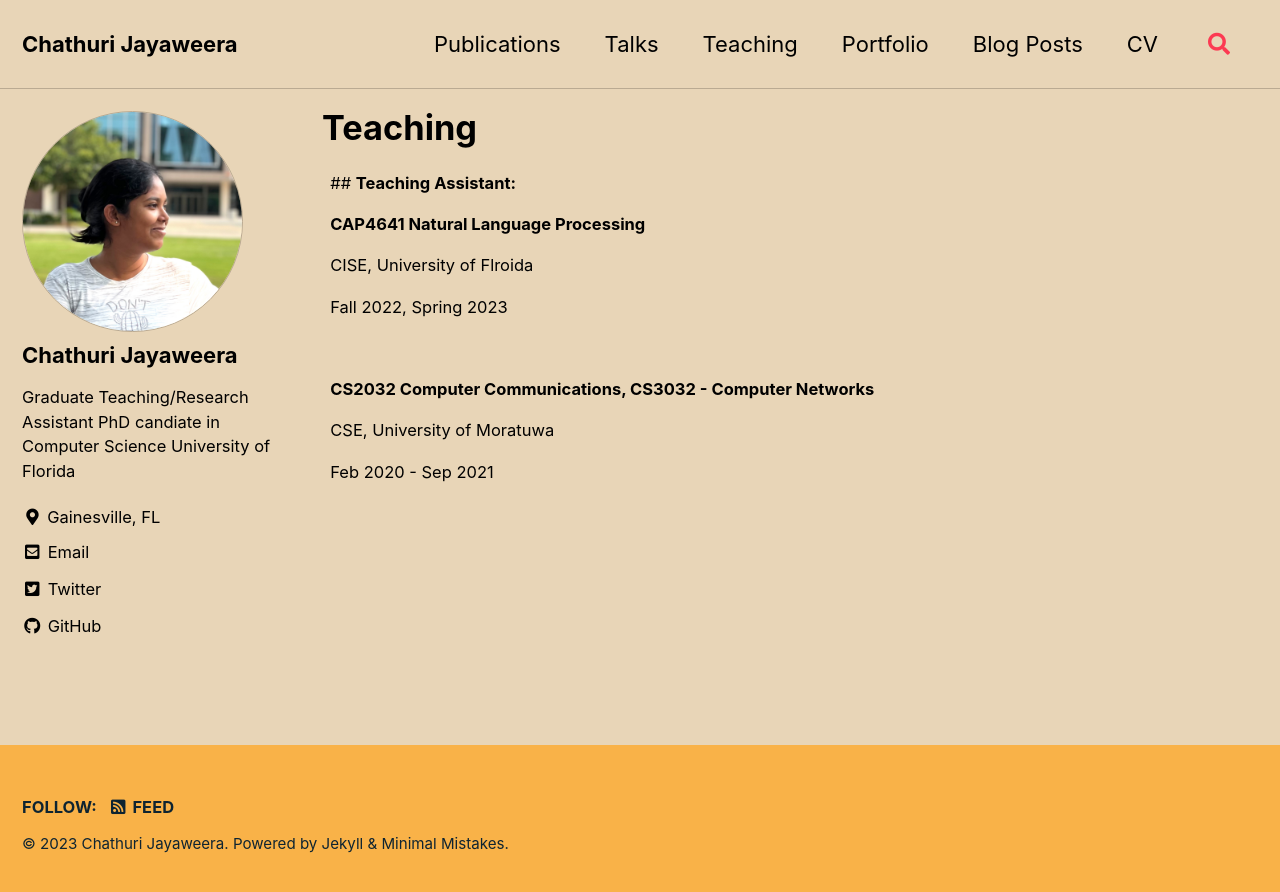
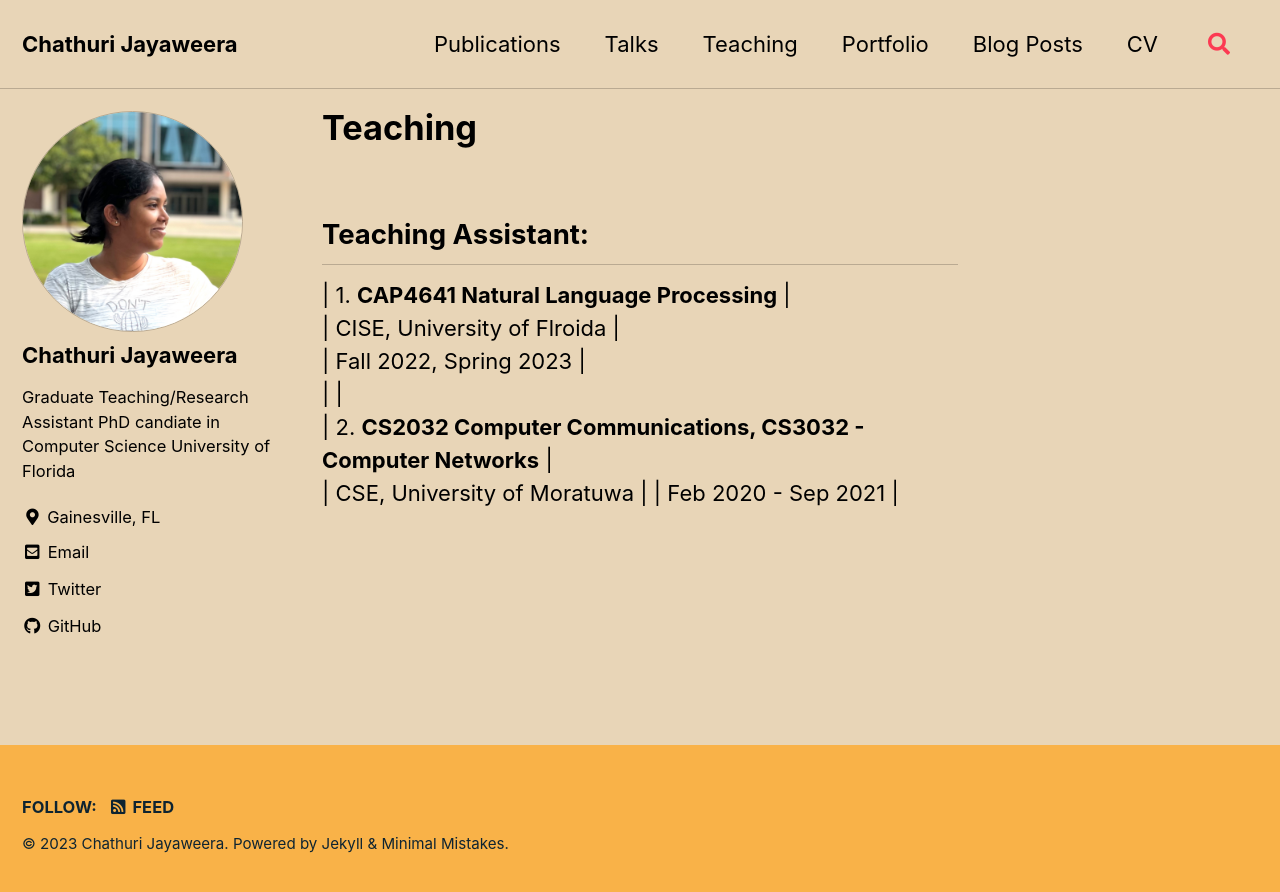
Before and after one commit to chestnutjay/chestnutjay.github.io, a Jekyll site: the page built from _pages/teaching.md, in a window 1280 px wide. Shown: the top 892 px of the page. Built offline with Jekyll 4.4.1, drawn with Linux system fonts in a browser that asks for light colours; cached includes are drawn as plain includes.

Commit message:
slight changes in the table

```diff
--- a/_pages/teaching.md
+++ b/_pages/teaching.md
@@ -10,11 +10,11 @@ td, th {
 }
 </style>
 
-| ## **Teaching Assistant:**                                      |
-| **CAP4641 Natural Language Processing**                         |
+## **Teaching Assistant:**
+| 1. **CAP4641 Natural Language Processing**                         |
 | CISE, University of Flroida                                     |
 | Fall 2022, Spring 2023                                          |
 |                                                                 |
-| **CS2032 Computer Communications, CS3032 - Computer Networks**  |
+| 2. **CS2032 Computer Communications, CS3032 - Computer Networks**  |
 | CSE, University of Moratuwa                                     |
 | Feb 2020 - Sep 2021                                             |
```
